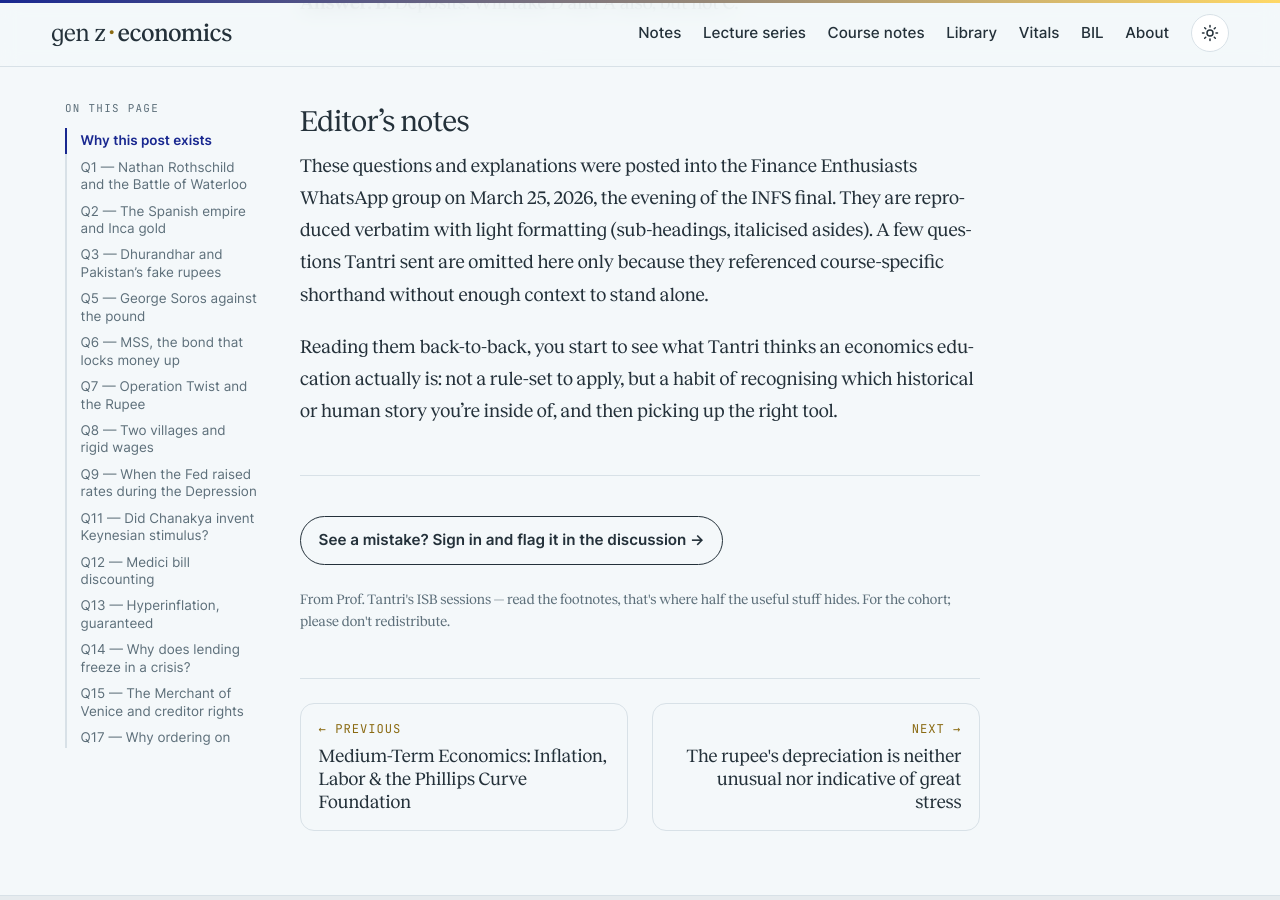
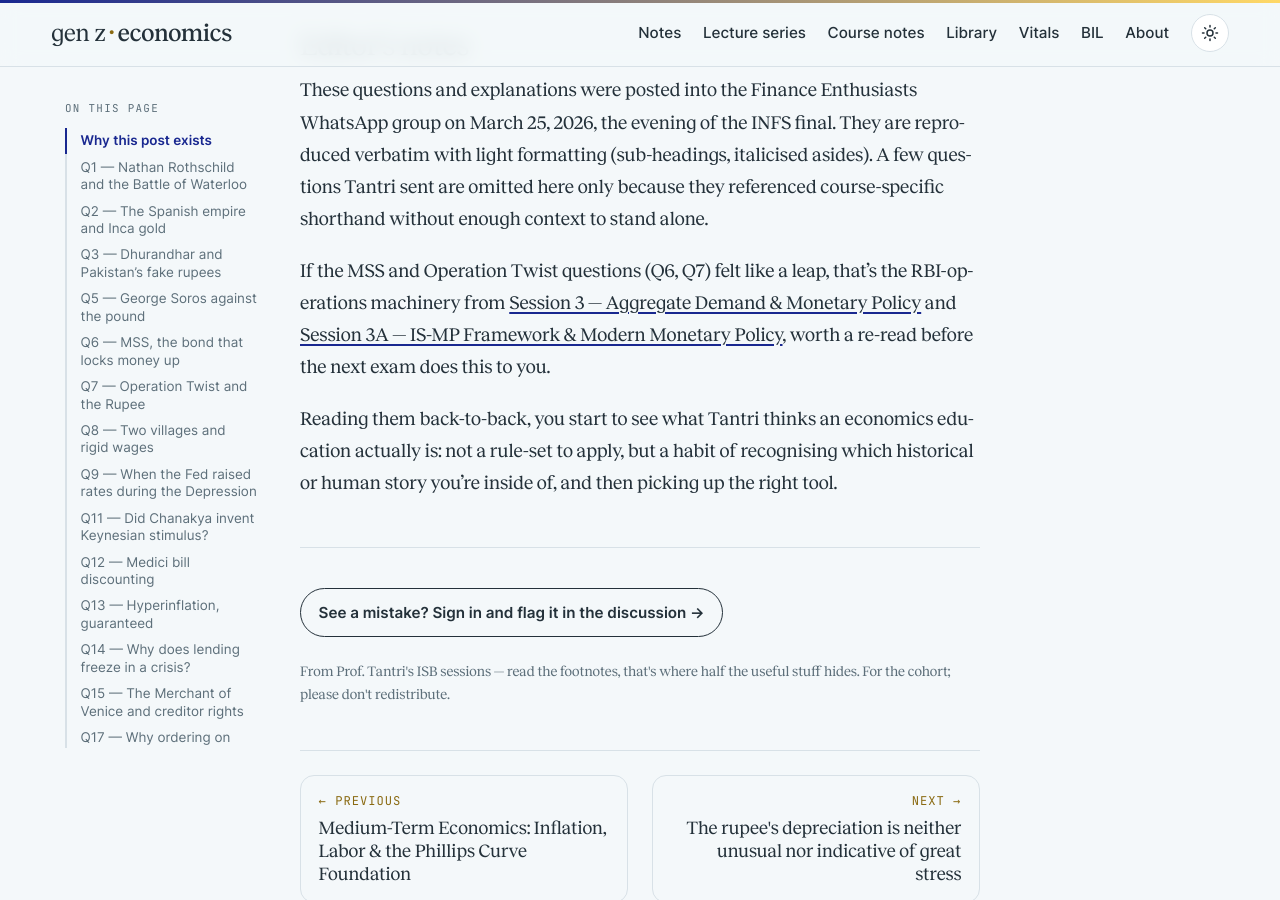
Before and after one commit to harsharya7021/genz-economics.com, a Jekyll site: the page built from _posts/2026-03-25-tantri-exam-history-laced-macro.md, in a window 1280 px wide and 900 px high, scrolled down 11475 px. Built offline with Jekyll 4.4.1, drawn with Linux system fonts in a browser that asks for light colours; some of the changed text lies outside the part shown.

Commit message:
Publish Tantri Files: exam Q&A (Mar 25) + REER Mint essay (Apr 1) — remove draft flags, wire post_url cross-links

```diff
--- a/_posts/2026-03-25-tantri-exam-history-laced-macro.md
+++ b/_posts/2026-03-25-tantri-exam-history-laced-macro.md
@@ -286,4 +284,6 @@ He sent the explanations into the WhatsApp group through the day, half because h
 
 These questions and explanations were posted into the Finance Enthusiasts WhatsApp group on March 25, 2026, the evening of the INFS final. They are reproduced verbatim with light formatting (sub-headings, italicised asides). A few questions Tantri sent are omitted here only because they referenced course-specific shorthand without enough context to stand alone.
 
+If the MSS and Operation Twist questions (Q6, Q7) felt like a leap, that's the RBI-operations machinery from [Session 3 — Aggregate Demand & Monetary Policy]({% post_url 2025-11-09-aggregate-demand-and-monetary-policy %}) and [Session 3A — IS-MP Framework & Modern Monetary Policy]({% post_url 2025-11-16-is-mp-framework-and-modern-monetary-policy %}), worth a re-read before the next exam does this to you.
+
 Reading them back-to-back, you start to see what Tantri thinks an economics education actually *is*: not a rule-set to apply, but a habit of recognising which historical or human story you're inside of, and *then* picking up the right tool.
```
Also changed, not shown: other parts of _posts/2026-03-25-tantri-exam-history-laced-macro.md (+0 -2 lines), _posts/2026-04-01-rupee-real-effective-exchange-rate.md (+1 -3 lines).
